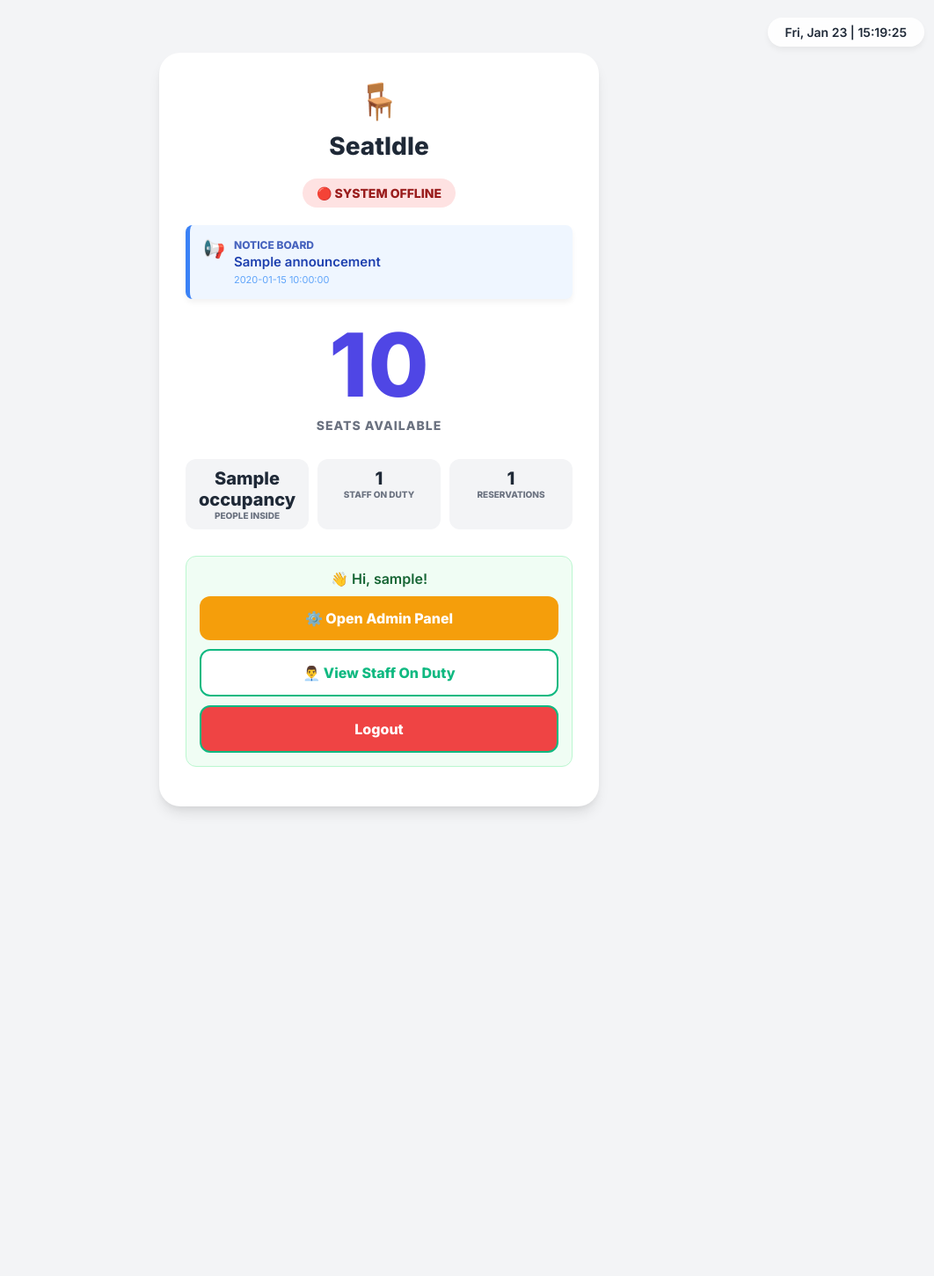
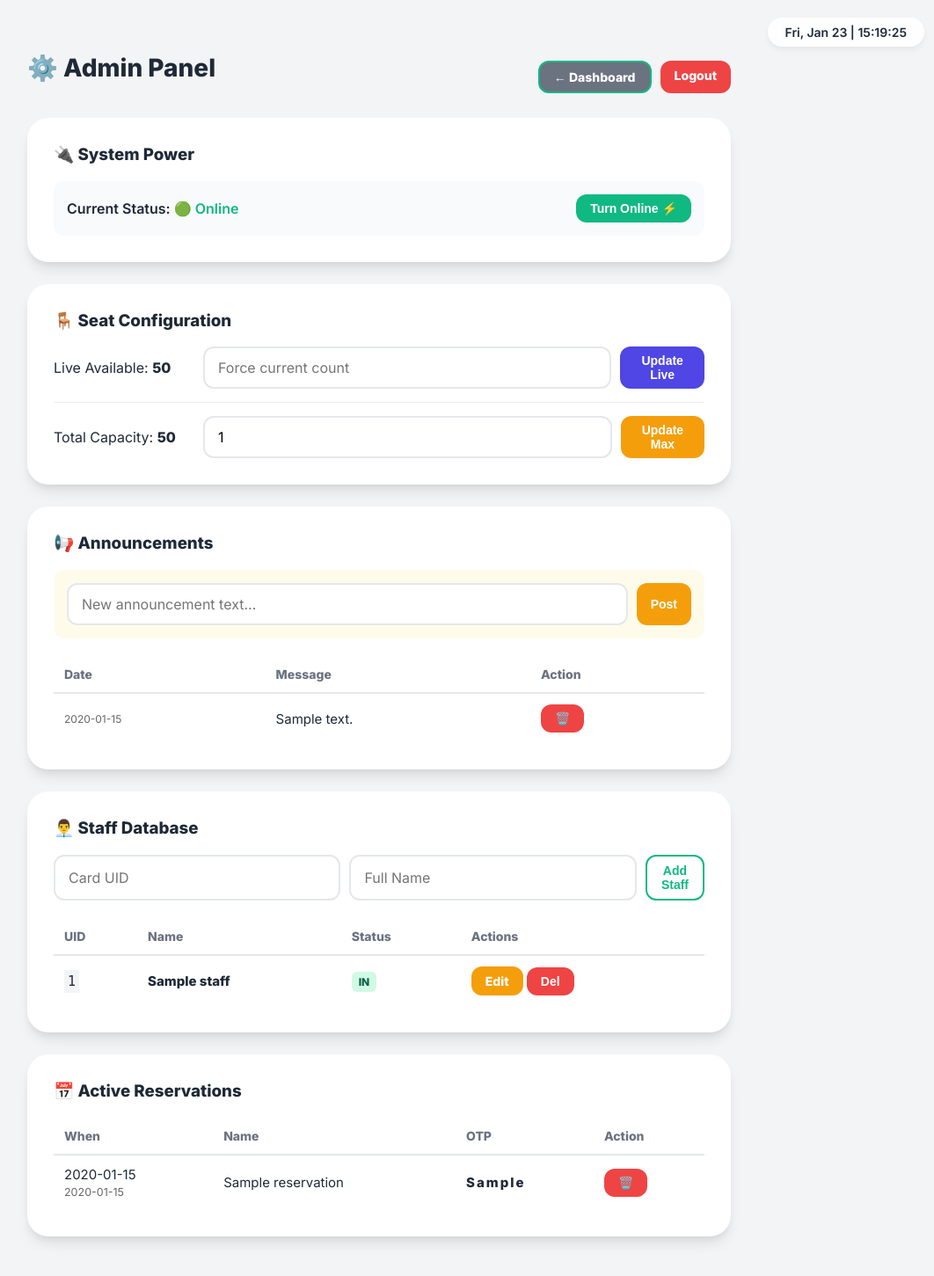
Before and after one commit to Genuuu/seatidle-app, a Flask app: template my_flask_app/templates/dashboard.html in a window 1280 px wide. Shown: the whole page at 88% size, without its empty margins (209-1271 px from the left). Before the commit the page ends 924 px from the top, so only its background shows below. Run offline with Flask 3, Linux system fonts and the light colour scheme; the visitor is signed in with stand-in values (Sample User, id 1); data comes from the database, SQL or seed files in the repository; tables that the repository leaves empty hold one stand-in row (values such as "Sample post"); the template is opened without the code that fills it: most values are stand-ins (such as "Sample title", 1, 10 or a date in 2020).

Commit message:
added dashboard button in the admin panel

```diff
--- a/my_flask_app/templates/dashboard.html
+++ b/my_flask_app/templates/dashboard.html
@@ -3,133 +3,159 @@
 <head>
     <meta charset="UTF-8">
     <meta name="viewport" content="width=device-width, initial-scale=1.0">
-    <title>SeatIdle | Dashboard</title>
+    <title>SeatIdle | Admin</title>
     <link rel="stylesheet" href="{{ url_for('static', filename='style.css') }}">
     <link href="https://fonts.googleapis.com/css2?family=Inter:wght@400;600;800&display=swap" rel="stylesheet">
-    <style>
-        #notice-box {
-            display: none;
-            background: #eff6ff;
-            border-left: 5px solid #3b82f6;
-            color: #1e40af;
-            padding: 15px;
-            border-radius: 8px;
-            margin-bottom: 25px;
-            text-align: left;
-            animation: fadeIn 0.5s ease-in-out;
-            box-shadow: 0 4px 6px rgba(0, 0, 0, 0.05);
-        }
-        @keyframes fadeIn { from { opacity: 0; transform: translateY(-10px); } to { opacity: 1; transform: translateY(0); } }
-    </style>
 </head>
 <body>
 
 {% include 'clock_widget.html' %}
 
-<div class="container" style="max-width: 500px;">
+<div class="container">
+    <div style="display: flex; justify-content: space-between; align-items: center; margin-bottom: 20px;">
+        <h1>⚙️ Admin Panel</h1>
+        <div style="display: flex; gap: 10px;">
+            <a href="/" class="btn btn-secondary btn-sm" style="text-decoration: none; background: #6b7280; color: white;">← Dashboard</a>
+            <a href="/logout" class="btn btn-danger btn-sm">Logout</a>
+        </div>
+    </div>
 
-    <div class="card center">
-        <div style="font-size: 40px; margin-bottom: 10px;">🪑</div>
-        <h1>SeatIdle</h1>
+    {% if msg %}
+    <div class="announcement-bar" style="background: #d1fae5; color: #065f46; border: none; text-align: center;">{{ msg }}</div>
+    {% endif %}
 
-        <div id="status-badge-container">
-            {% if system_status == 1 %}
-                <div style="background: #d1fae5; color: #065f46; padding: 8px 16px; border-radius: 50px; display: inline-block; font-weight: bold; font-size: 14px; margin-bottom: 20px;">
-                    🟢 SYSTEM ONLINE
-                </div>
-            {% else %}
-                <div style="background: #fee2e2; color: #991b1b; padding: 8px 16px; border-radius: 50px; display: inline-block; font-weight: bold; font-size: 14px; margin-bottom: 20px;">
-                    🔴 SYSTEM OFFLINE
-                </div>
-            {% endif %}
+    <div class="card">
+        <h3>🔌 System Power</h3>
+        <div style="display: flex; align-items: center; justify-content: space-between; background: #f9fafb; padding: 15px; border-radius: 12px;">
+
+            <div style="font-size: 16px; font-weight: 600;">
+                Current Status: <span id="status-badge">Loading...</span>
+            </div>
+
+            <form method="POST" style="margin: 0;">
+                <input type="hidden" name="toggle_status" value="true">
+                {% if system_status == 1 %}
+                    <button type="submit" class="btn btn-danger btn-sm">Turn Offline 🛑</button>
+                {% else %}
+                    <button type="submit" class="btn btn-primary btn-sm" style="background: #10b981; border: none;">Turn Online ⚡</button>
+                {% endif %}
+            </form>
+        </div>
+    </div>
+
+    <div class="card">
+        <h3>🪑 Seat Configuration</h3>
+
+        <div style="display: flex; align-items: center; gap: 20px; margin-bottom: 15px; border-bottom: 1px solid #eee; padding-bottom: 15px;">
+            <div style="font-size: 16px; width: 150px;">Live Available: <strong id="live-seats">{{ seats }}</strong></div>
+            <form method="POST" style="flex: 1; display: flex; gap: 10px;">
+                <input type="hidden" name="reset_seats" value="true">
+                <input type="number" name="seat_count" placeholder="Force current count" required style="margin: 0;">
+                <button type="submit" class="btn btn-primary btn-sm">Update Live</button>
+            </form>
         </div>
 
-        <div id="notice-box" {% if announcement %}style="display: block;"{% endif %}>
-            <div style="display: flex; align-items: flex-start; gap: 10px;">
-                <span style="font-size: 20px;">📢</span>
-                <div>
-                    <strong style="display: block; font-size: 12px; text-transform: uppercase; opacity: 0.8; margin-bottom: 2px;">Notice Board</strong>
-                    <span id="notice-text" style="font-weight: 600; font-size: 15px; display:block;">{{ announcement }}</span>
-                    <span id="notice-time" style="font-size: 11px; color: #60a5fa; margin-top: 4px; display: block;">
-                        {% if ann_time %}{{ ann_time }}{% endif %}
-                    </span>
-                </div>
-            </div>
+        <div style="display: flex; align-items: center; gap: 20px;">
+            <div style="font-size: 16px; width: 150px;">Total Capacity: <strong id="total-cap">{{ total_capacity }}</strong></div>
+            <form method="POST" style="flex: 1; display: flex; gap: 10px;">
+                <input type="hidden" name="update_capacity" value="true">
+                <input type="number" name="total_capacity" placeholder="Set Max Capacity" value="{{ total_capacity }}" required style="margin: 0;">
+                <button type="submit" class="btn btn-warning btn-sm" style="background: #f59e0b; border: none;">Update Max</button>
+            </form>
         </div>
+    </div>
 
-        <div class="seat-counter" id="live-seats">{{ seats }}</div>
-        <div class="label">Seats Available</div>
+    <div class="card">
+        <h3>📢 Announcements</h3>
+        <form method="POST" style="display: flex; gap: 10px; background: #fffbeb; padding: 15px; border-radius: 12px; margin-bottom: 20px;">
+            <input type="hidden" name="post_announcement" value="true">
+            <input type="text" name="message" placeholder="New announcement text..." required style="margin: 0;">
+            <button type="submit" class="btn btn-warning btn-sm">Post</button>
+        </form>
 
-        <div style="display: flex; gap: 10px; justify-content: center; margin-bottom: 30px;">
-            <div style="background: #f3f4f6; padding: 10px 5px; border-radius: 12px; width: 30%;">
-                <div id="live-occupancy" style="font-size: 20px; font-weight: 800; color: #1f2937;">{{ occupancy }}</div>
-                <div style="font-size: 10px; color: #6b7280; font-weight: 700; text-transform: uppercase;">People Inside</div>
-            </div>
-            <div style="background: #f3f4f6; padding: 10px 5px; border-radius: 12px; width: 30%;">
-                <div id="live-staff" style="font-size: 20px; font-weight: 800; color: #1f2937;">{{ staff_count }}</div>
-                <div style="font-size: 10px; color: #6b7280; font-weight: 700; text-transform: uppercase;">Staff on Duty</div>
-            </div>
-            <div style="background: #f3f4f6; padding: 10px 5px; border-radius: 12px; width: 30%;">
-                <div id="live-res" style="font-size: 20px; font-weight: 800; color: #1f2937;">{{ res_count }}</div>
-                <div style="font-size: 10px; color: #6b7280; font-weight: 700; text-transform: uppercase;">Reservations</div>
-            </div>
-        </div>
+        <table>
+            <tr><th>Date</th><th>Message</th><th>Action</th></tr>
+            {% for ann in announcements %}
+            <tr>
+                <td style="font-size: 12px; color: #666;">{{ ann['created_at'][0:10] }}</td>
+                <td>{{ ann['message'] }}</td>
+                <td>
+                    <form method="POST" onsubmit="return confirm('Delete?');" style="display:inline;">
+                        <input type="hidden" name="delete_announcement" value="true">
+                        <input type="hidden" name="ann_id" value="{{ ann['id'] }}">
+                        <button type="submit" class="btn btn-danger btn-sm">🗑️</button>
+                    </form>
+                </td>
+            </tr>
+            {% else %}
+                <tr><td colspan="3" style="text-align: center; color: #999;">No announcements.</td></tr>
+            {% endfor %}
+        </table>
+    </div>
 
-        {% if session.get('user_id') %}
-            <div style="background: #f0fdf4; border: 1px solid #bbf7d0; padding: 15px; border-radius: 12px; margin-bottom: 15px;">
-                <div style="color: #166534; font-weight: 600; margin-bottom: 10px;">👋 Hi, {{ session.get('username') }}!</div>
+    <div class="card">
+        <h3>👨‍💼 Staff Database</h3>
+        <form method="POST" style="display: flex; gap: 10px; margin-bottom: 20px;">
+            <input type="hidden" name="add_staff" value="true">
+            <input type="text" name="new_uid" placeholder="Card UID" required style="margin:0;">
+            <input type="text" name="new_name" placeholder="Full Name" required style="margin:0;">
+            <button type="submit" class="btn btn-secondary btn-sm">Add Staff</button>
+        </form>
 
-                {% if session.get('role') == 'admin' %}
-                    <a href="/admin/panel" class="btn btn-warning" style="display: block; margin-bottom: 10px;">⚙️ Open Admin Panel</a>
-                {% else %}
-                    <a href="/reservations" class="btn btn-primary" style="display: block; margin-bottom: 10px;">📅 Manage My Bookings</a>
-                {% endif %}
+        <table>
+            <thead>
+                <tr><th>UID</th><th>Name</th><th>Status</th><th>Actions</th></tr>
+            </thead>
+            <tbody id="staff-table-body">
+                {% include '_staff_rows.html' %}
+            </tbody>
+        </table>
+    </div>
 
-                <a href="/staff" class="btn btn-secondary" style="display: block; margin-bottom: 10px;">👨‍💼 View Staff On Duty</a>
-
-                <a href="/logout" class="btn btn-secondary" style="background: #ef4444; color: white;">Logout</a>
-            </div>
-        {% else %}
-            <a href="/login" class="btn btn-primary" style="margin-bottom: 10px;">🔐 Login to Book Seat / Admin</a>
-            <a href="/staff" class="btn btn-secondary">👨‍💼 View Staff On Duty</a>
-        {% endif %}
-
+    <div class="card">
+        <h3>📅 Active Reservations</h3>
+        <table>
+            <thead>
+                <tr><th>When</th><th>Name</th><th>OTP</th><th>Action</th></tr>
+            </thead>
+            <tbody id="live-table">
+                {% include '_table_rows.html' %}
+            </tbody>
+        </table>
     </div>
 </div>
 
 <script>
-    function refreshData() {
-        fetch('/api/dashboard_stats')
-            .then(response => response.json())
+    function refreshAdminPanel() {
+        // 1. Update Numbers & Status
+        fetch('/api/admin_stats')
+            .then(r => r.json())
             .then(data => {
                 document.getElementById('live-seats').innerText = data.seats;
-                document.getElementById('live-occupancy').innerText = data.occupancy;
-                document.getElementById('live-staff').innerText = data.staff;
-                document.getElementById('live-res').innerText = data.reservations;
+                document.getElementById('total-cap').innerText = data.total_capacity;
+                const badge = document.getElementById('status-badge');
+                if (data.system_status == 1) {
+                    badge.innerHTML = '<span style="color: #10b981;">🟢 Online</span>';
+                } else {
+                    badge.innerHTML = '<span style="color: #ef4444;">🔴 Offline</span>';
+                }
+            });
 
-                const badgeContainer = document.getElementById('status-badge-container');
-                if (data.system_status == 1) {
-                    badgeContainer.innerHTML = '<div style="background: #d1fae5; color: #065f46; padding: 8px 16px; border-radius: 50px; display: inline-block; font-weight: bold; font-size: 14px; margin-bottom: 20px;">🟢 SYSTEM ONLINE</div>';
-                } else {
-                    badgeContainer.innerHTML = '<div style="background: #fee2e2; color: #991b1b; padding: 8px 16px; border-radius: 50px; display: inline-block; font-weight: bold; font-size: 14px; margin-bottom: 20px;">🔴 SYSTEM OFFLINE</div>';
-                }
+        // 2. Update Reservations Table
+        fetch('/api/get_reservations_table')
+            .then(r => r.text())
+            .then(html => { document.getElementById('live-table').innerHTML = html; });
 
-                const noticeBox = document.getElementById('notice-box');
-                const noticeText = document.getElementById('notice-text');
-                const noticeTime = document.getElementById('notice-time');
-
-                if (data.announcement) {
-                    noticeText.innerText = data.announcement;
-                    noticeTime.innerText = data.announcement_time;
-                    noticeBox.style.display = 'block';
-                } else {
-                    noticeBox.style.display = 'none';
-                }
-            })
-            .catch(err => console.error("Update failed:", err));
+        // 3. Update Staff Table
+        fetch('/api/get_staff_table')
+            .then(r => r.text())
+            .then(html => { document.getElementById('staff-table-body').innerHTML = html; });
     }
 
-    setInterval(refreshData, 2000);
+    // Refresh every 2 seconds
+    setInterval(refreshAdminPanel, 2000);
+
+    refreshAdminPanel(); // Run immediately
 </script>
 
 </body>
```
